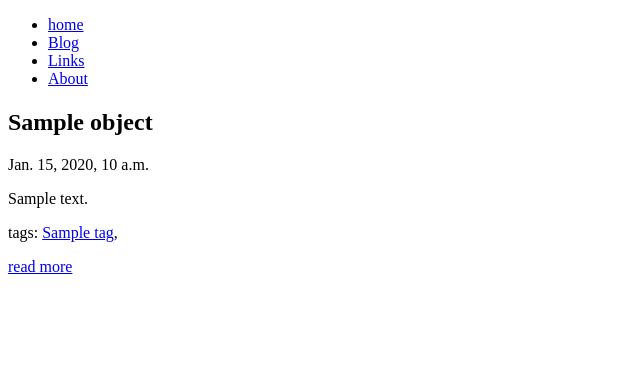
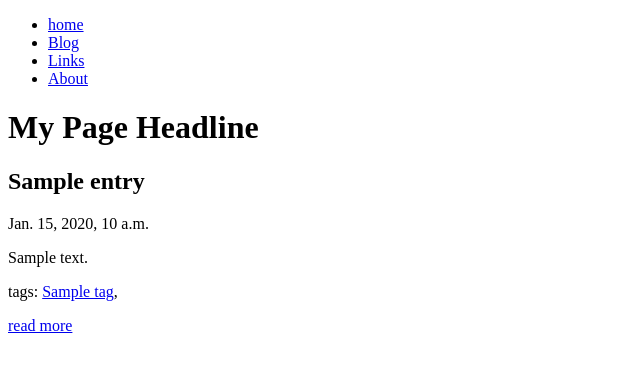
Before and after one commit to BlackgateResearch/gmr, a Django app: template templates/blog/archive_list.html in a window 1280 px wide. Shown: the part 26-398 px from the top of the page, without its empty margins (0-640 px from the left). Run offline with Django 3.2, Linux system fonts and the light colour scheme; the template is opened without the code that fills it: most values are stand-ins (such as "Sample title", 1, 10 or a date in 2020).

Commit message:
added force lower case to settings to enable tags to work correctly, edited template variables to more obvious names

```diff
--- a/settings.py
+++ b/settings.py
@@ -35,6 +35,9 @@
 # Language code for this installation. All choices can be found here:
 # http://www.i18nguy.com/unicode/language-identifiers.html
 LANGUAGE_CODE = 'en-uk'
+
+# Force tags in DB to be lowercase
+FORCE_LOWERCASE_TAGS = True
 
 SITE_ID = 1
 
@@ -87,7 +90,9 @@
     'django.contrib.sessions',
     'django.contrib.admin',
     'django.contrib.auth',
+    'django.contrib.sites',
     'gamemasterradio.blog',
     'gamemasterradio.tagging',
 
+
 )
--- a/templates/blog/archive_list.html
+++ b/templates/blog/archive_list.html
@@ -1,12 +1,12 @@
 {% extends 'base.html' %}
 {% block pagetitle %}Tumblelog{% endblock %}
-{% block title %}My Page Headline{% endblock %}
+{% block title_primary %}My Page Headline{% endblock %}
 {% block primary %}
-{% for object in latest %}
-	<h2>{{ object.title }}</h2>
-	<p>{{ object.pub_date }}</p>
-	 {{ object.body_html|truncatewords_html:"20"|safe }}
-	<p>tags: {% for tag in object.get_tags%}<a href="/blog/tags/{{tag.name|slugify}}/">{{tag}}</a>, {% endfor %}</p>
-	<p><a href="{{object.get_absolute_url}}">read more</a></p>
+{% for entry in latest %}
+	<h2>{{ entry.title }}</h2>
+	<p>{{ entry.pub_date }}</p>
+	 {{ entry.body_html|truncatewords_html:"20"|safe }}
+	<p>tags: {% for tag in entry.get_tags%}<a href="/blog/tags/{{tag.name|slugify}}/">{{tag}}</a>, {% endfor %}</p>
+	<p><a href="{{entry.get_absolute_url}}">read more</a></p>
 {% endfor %}
 {% endblock %}
--- a/templates/blog/detail.html
+++ b/templates/blog/detail.html
@@ -1,6 +1,6 @@
 {% extends 'base.html' %}
 {% block pagetitle %}Detail View:{{ object.title }}{% endblock %}
-{% block title %}Detail View:{{ object.title }}{% endblock %}
+{% block title_primary %}Detail View:{{ object.title }}{% endblock %}
 {% block primary %}
 	<ul class="page-nav">
 		{% if object.get_previous_published%}
--- a/templates/blog/list.html
+++ b/templates/blog/list.html
@@ -3,8 +3,8 @@
 {% block title_primary %}Archive for: {{ month|date:"F Y" }} {{ day|date:"j F Y" }}{% endblock %}
 {% block primary %}
 <ul>
-{% for object in object_list %}
-	<li><h3><a href="{{ object.get_absolute_url }}">{{ object.title }} - {{ object.pub_date }}</a></h3><p>{{ object.body_html|truncatewords_html:"50"|safe }}</p></li>
+{% for entry in object_list %}
+	<li><h3><a href="{{ entry.get_absolute_url }}">{{ entry.title }} - {{ entry.pub_date }}</a></h3><p>{{ entry.body_html|truncatewords_html:"50"|safe }}</p></li>
 {% endfor %}
 </ul>
 {% endblock %}
--- a/templates/blog/month_list.html
+++ b/templates/blog/month_list.html
@@ -3,8 +3,8 @@
 {% block title_primary %}Archive for: {{ month|date:"F Y" }} {% endblock %}
 {% block primary %}
 <ul>
-{% for object in object_list %}
-	<li><h3><a href="{{ object.get_absolute_url }}">{{ object.title }} - {{ object.pub_date }}</a></h3><p>{{ object.body_html|truncatewords_html:"50"|safe }}</p></li>
+{% for entry in object_list %}
+	<li><h3><a href="{{ entry.get_absolute_url }}">{{ entry.title }} - {{ entry.pub_date }}</a></h3><p>{{ entry.body_html|truncatewords_html:"50"|safe }}</p></li>
 {% endfor %}
 </ul>
 {% endblock %}
--- a/templates/blog/year_list.html
+++ b/templates/blog/year_list.html
@@ -3,9 +3,9 @@
 {% block title_primary %}Archive for: {{ year }} {% endblock %}
 {% block primary %}
 <ul>
-{% for object in object_list|dictsort:"pub_date" %}
-{% ifchanged %}<h3><a href="{{ object.pub_date|date:"b" }}">{{ object.pub_date|date:"F" }}</a></h3>{% endifchanged %}
-	<li><b>{{ object.title }} - {{ object.pub_date }} - </b><a href="{{ object.get_absolute_url }}">{{ object.body_html|truncatewords_html:"10"|safe }}</a></li>
+{% for entry in object_list|dictsort:"pub_date" %}
+{% ifchanged %}<h3><a href="{{ entry.pub_date|date:"b" }}">{{ entry.pub_date|date:"F" }}</a></h3>{% endifchanged %}
+	<li><b>{{ entry.title }} - {{ entry.pub_date }} - </b><a href="{{ entry.get_absolute_url }}">{{ entry.body_html|truncatewords_html:"10"|safe }}</a></li>
 {% endfor %}
 </ul>
 {% endblock %}
```
